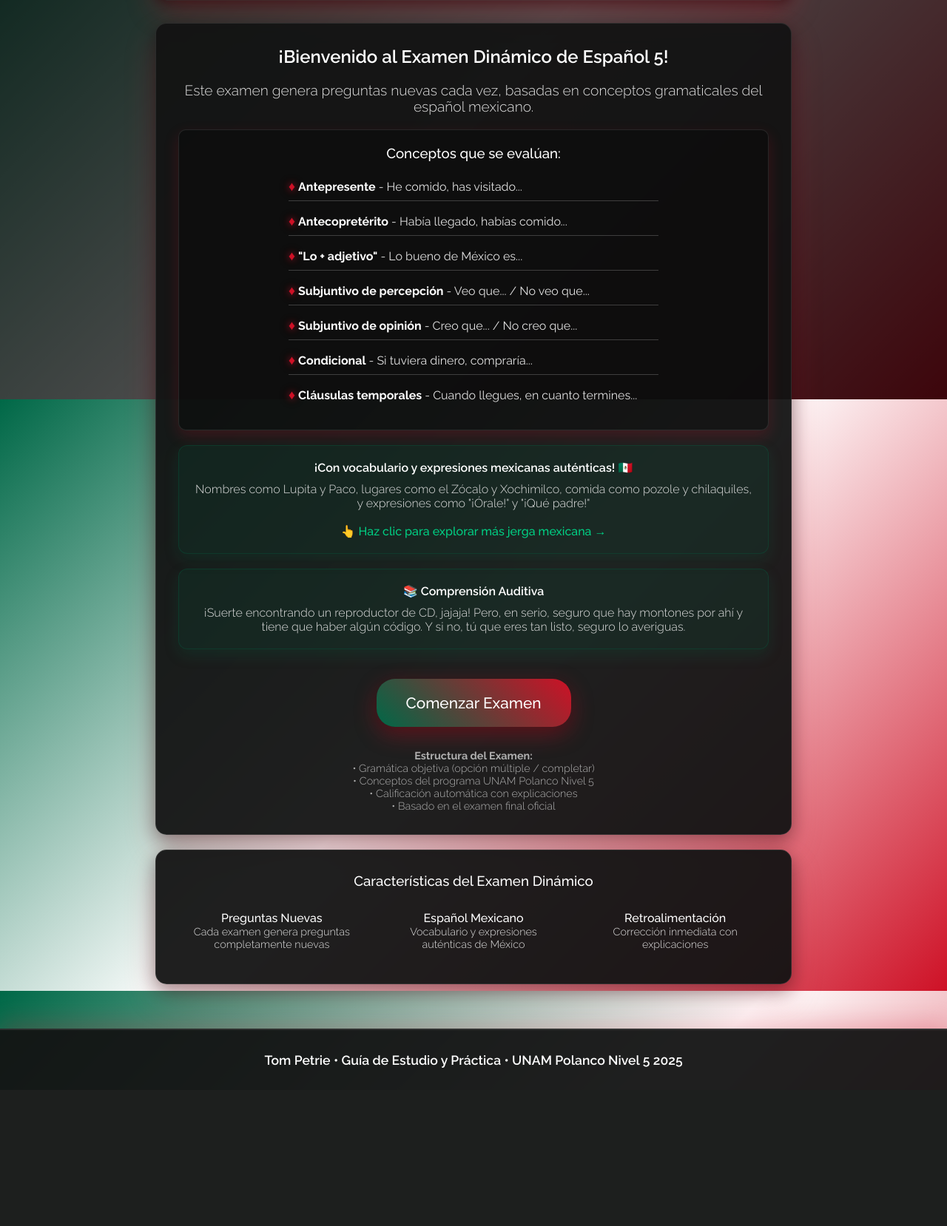
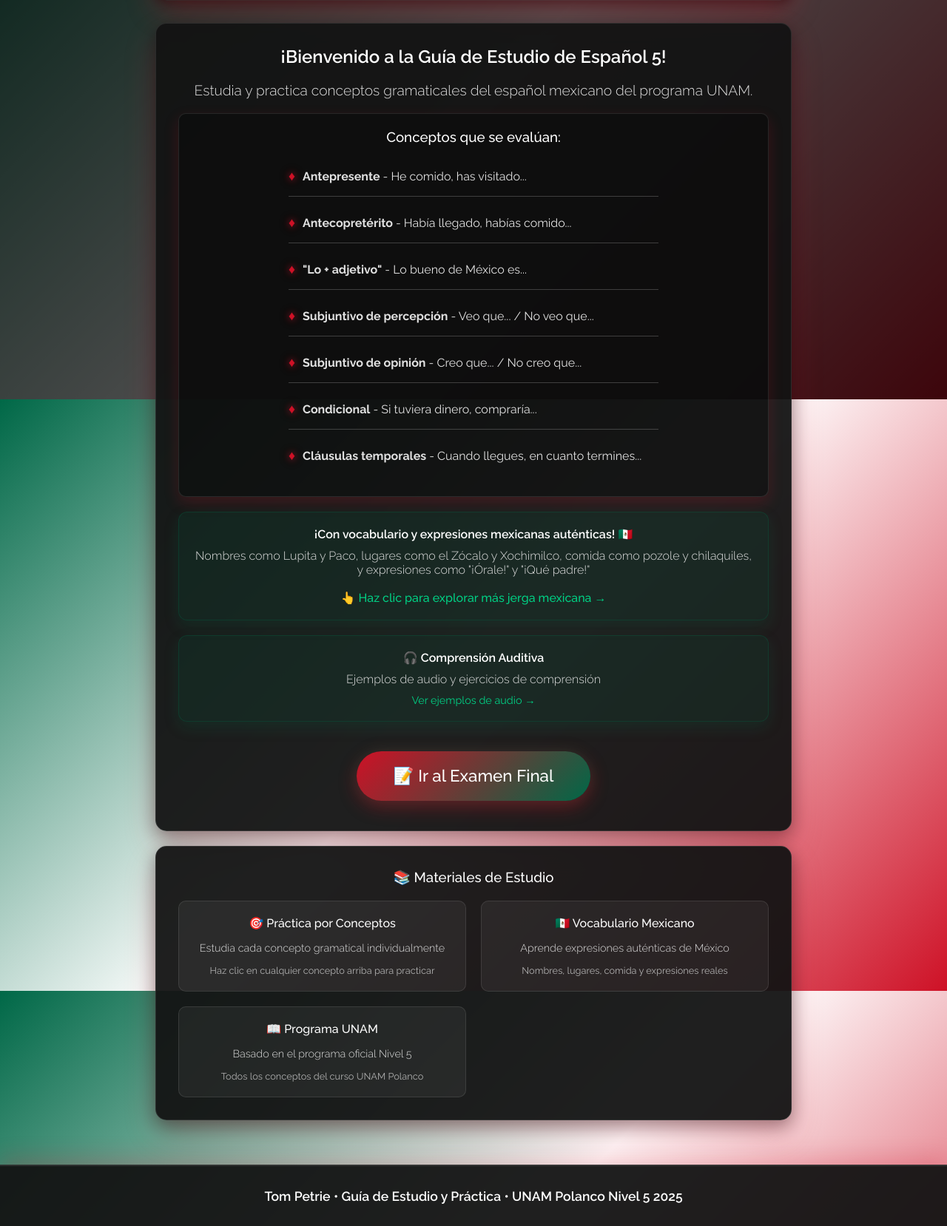
Before and after one commit to tgpetrie/Nivel5, a Flask app: page / in a window 1280 px wide. Shown: the part 260-1918 px from the top of the page at 74% size. Before the commit the page ends 1704 px from the top, so only its background shows below. Run offline with Flask 3, Linux system fonts and the light colour scheme.

Commit message:
Update index.html: all concept text clickable, hover highlight, audio link, exam button style

```diff
--- a/app.py
+++ b/app.py
@@ -907,9 +907,30 @@ generator = WebQuestionGenerator()
 def index():
     return render_template('index.html')
 
+@app.route('/audio')
+def audio():
+    """Show audio examples page"""
+    return render_template('audio.html')
+
 @app.route('/exam')
 def exam():
-    """Start a new sectioned exam"""
+    """Show exam overview page with table of contents"""
+    # Use the EXAM_SECTIONS structure directly for overview
+    section_info = []
+    for section_key, section_data in EXAM_SECTIONS.items():
+        section_info.append({
+            'section_number': section_key,
+            'section_name': section_data['title'],
+            'question_count': section_data['total_questions'],
+            'description': section_data['description'],
+            'points': section_data['points']
+        })
+
+    return render_template('exam_overview.html', sections=section_info)
+
+@app.route('/start_exam')
+def start_exam():
+    """Initialize and start the actual exam"""
     # Generate full exam with all sections
     exam_sections = generator.generate_full_exam()
 
--- a/templates/index.html
+++ b/templates/index.html
@@ -3,51 +3,72 @@
 {% block content %}
 <div class="card">
     <h2 style="color: #ffffff; margin-bottom: 20px; text-align: center; font-weight: 600;">
-        ¡Bienvenido al Examen Dinámico de Español 5!
+        ¡Bienvenido a la Guía de Estudio de Español 5!
     </h2>
 
     <div style="text-align: center; margin-bottom: 30px;">
         <p style="font-size: 1.2em; color: #e0e0e0; margin-bottom: 20px; font-weight: 300;">
-            Este examen genera preguntas nuevas cada vez, basadas en conceptos gramaticales del español mexicano.
+            Estudia y practica conceptos gramaticales del español mexicano del programa UNAM.
         </p>
 
         <div style="background: rgba(0, 0, 0, 0.3); padding: 20px; border-radius: 10px; margin: 20px 0; border: 1px solid rgba(255, 255, 255, 0.1); box-shadow: 0 8px 20px rgba(206, 17, 38, 0.2);">
             <h3 style="color: #ffffff; margin-bottom: 15px; font-weight: 500;">Conceptos que se evalúan:</h3>
-            <ul style="list-style: none; text-align: left; max-width: 500px; margin: 0 auto;">
+            <ul style="list-style: none; text-align: left; max-width: 500px; margin: 0 auto; padding: 0;">
                 <li style="margin: 8px 0; padding: 8px 0; border-bottom: 1px solid rgba(255, 255, 255, 0.2); color: #e0e0e0;">
-                    <span style="color: #ce1126; text-shadow: 0 0 8px rgba(206, 17, 38, 0.6), 0 0 15px rgba(206, 17, 38, 0.4); font-size: 1.1em;">♦</span> <a href="/concept/antepresente" class="concept-link">
-                        <strong>Antepresente</strong>
-                    </a> - He comido, has visitado...
+                    <a href="/concept/antepresente" class="concept-link-row" style="display: flex; align-items: center; gap: 10px; text-decoration: none; color: inherit; padding: 8px 0; border-radius: 8px; transition: background 0.2s;">
+                        <span style="color: #ce1126; text-shadow: 0 0 8px rgba(206, 17, 38, 0.6), 0 0 15px rgba(206, 17, 38, 0.4); font-size: 1.1em;">♦</span>
+                        <span>
+                            <strong>Antepresente</strong> - He comido, has visitado...
+                        </span>
+                    </a>
                 </li>
                 <li style="margin: 8px 0; padding: 8px 0; border-bottom: 1px solid rgba(255, 255, 255, 0.2); color: #e0e0e0;">
-                    <span style="color: #ce1126; text-shadow: 0 0 8px rgba(206, 17, 38, 0.6), 0 0 15px rgba(206, 17, 38, 0.4); font-size: 1.1em;">♦</span> <a href="/concept/antecopreterito" class="concept-link">
-                        <strong>Antecopretérito</strong>
-                    </a> - Había llegado, habías comido...
+                    <a href="/concept/antecopreterito" class="concept-link-row" style="display: flex; align-items: center; gap: 10px; text-decoration: none; color: inherit; padding: 8px 0; border-radius: 8px; transition: background 0.2s;">
+                        <span style="color: #ce1126; text-shadow: 0 0 8px rgba(206, 17, 38, 0.6), 0 0 15px rgba(206, 17, 38, 0.4); font-size: 1.1em;">♦</span>
+                        <span>
+                            <strong>Antecopretérito</strong> - Había llegado, habías comido...
+                        </span>
+                    </a>
                 </li>
                 <li style="margin: 8px 0; padding: 8px 0; border-bottom: 1px solid rgba(255, 255, 255, 0.2); color: #e0e0e0;">
-                    <span style="color: #ce1126; text-shadow: 0 0 8px rgba(206, 17, 38, 0.6), 0 0 15px rgba(206, 17, 38, 0.4); font-size: 1.1em;">♦</span> <a href="/concept/lo_adjetivo" class="concept-link">
-                        <strong>"Lo + adjetivo"</strong>
-                    </a> - Lo bueno de México es...
+                    <a href="/concept/lo_adjetivo" class="concept-link-row" style="display: flex; align-items: center; gap: 10px; text-decoration: none; color: inherit; padding: 8px 0; border-radius: 8px; transition: background 0.2s;">
+                        <span style="color: #ce1126; text-shadow: 0 0 8px rgba(206, 17, 38, 0.6), 0 0 15px rgba(206, 17, 38, 0.4); font-size: 1.1em;">♦</span>
+                        <span>
+                            <strong>"Lo + adjetivo"</strong> - Lo bueno de México es...
+                        </span>
+                    </a>
                 </li>
                 <li style="margin: 8px 0; padding: 8px 0; border-bottom: 1px solid rgba(255, 255, 255, 0.2); color: #e0e0e0;">
-                    <span style="color: #ce1126; text-shadow: 0 0 8px rgba(206, 17, 38, 0.6), 0 0 15px rgba(206, 17, 38, 0.4); font-size: 1.1em;">♦</span> <a href="/concept/subjuntivo_percepcion" class="concept-link">
-                        <strong>Subjuntivo de percepción</strong>
-                    </a> - Veo que... / No veo que...
+                    <a href="/concept/subjuntivo_percepcion" class="concept-link-row" style="display: flex; align-items: center; gap: 10px; text-decoration: none; color: inherit; padding: 8px 0; border-radius: 8px; transition: background 0.2s;">
+                        <span style="color: #ce1126; text-shadow: 0 0 8px rgba(206, 17, 38, 0.6), 0 0 15px rgba(206, 17, 38, 0.4); font-size: 1.1em;">♦</span>
+                        <span>
+                            <strong>Subjuntivo de percepción</strong> - Veo que... / No veo que...
+                        </span>
+                    </a>
                 </li>
                 <li style="margin: 8px 0; padding: 8px 0; border-bottom: 1px solid rgba(255, 255, 255, 0.2); color: #e0e0e0;">
-                    <span style="color: #ce1126; text-shadow: 0 0 8px rgba(206, 17, 38, 0.6), 0 0 15px rgba(206, 17, 38, 0.4); font-size: 1.1em;">♦</span> <a href="/concept/subjuntivo_opinion" class="concept-link">
-                        <strong>Subjuntivo de opinión</strong>
-                    </a> - Creo que... / No creo que...
+                    <a href="/concept/subjuntivo_opinion" class="concept-link-row" style="display: flex; align-items: center; gap: 10px; text-decoration: none; color: inherit; padding: 8px 0; border-radius: 8px; transition: background 0.2s;">
+                        <span style="color: #ce1126; text-shadow: 0 0 8px rgba(206, 17, 38, 0.6), 0 0 15px rgba(206, 17, 38, 0.4); font-size: 1.1em;">♦</span>
+                        <span>
+                            <strong>Subjuntivo de opinión</strong> - Creo que... / No creo que...
+                        </span>
+                    </a>
                 </li>
                 <li style="margin: 8px 0; padding: 8px 0; border-bottom: 1px solid rgba(255, 255, 255, 0.2); color: #e0e0e0;">
-                    <span style="color: #ce1126; text-shadow: 0 0 8px rgba(206, 17, 38, 0.6), 0 0 15px rgba(206, 17, 38, 0.4); font-size: 1.1em;">♦</span> <a href="/concept/condicional" class="concept-link">
-                        <strong>Condicional</strong>
-                    </a> - Si tuviera dinero, compraría...
+                    <a href="/concept/condicional" class="concept-link-row" style="display: flex; align-items: center; gap: 10px; text-decoration: none; color: inherit; padding: 8px 0; border-radius: 8px; transition: background 0.2s;">
+                        <span style="color: #ce1126; text-shadow: 0 0 8px rgba(206, 17, 38, 0.6), 0 0 15px rgba(206, 17, 38, 0.4); font-size: 1.1em;">♦</span>
+                        <span>
+                            <strong>Condicional</strong> - Si tuviera dinero, compraría...
+                        </span>
+                    </a>
                 </li>
                 <li style="margin: 8px 0; padding: 8px 0; color: #e0e0e0;">
-                    <span style="color: #ce1126; text-shadow: 0 0 8px rgba(206, 17, 38, 0.6), 0 0 15px rgba(206, 17, 38, 0.4); font-size: 1.1em;">♦</span> <a href="/concept/temporal_clauses" class="concept-link">
-                        <strong>Cláusulas temporales</strong>
-                    </a> - Cuando llegues, en cuanto termines...
+                    <a href="/concept/temporal_clauses" class="concept-link-row" style="display: flex; align-items: center; gap: 10px; text-decoration: none; color: inherit; padding: 8px 0; border-radius: 8px; transition: background 0.2s;">
+                        <span style="color: #ce1126; text-shadow: 0 0 8px rgba(206, 17, 38, 0.6), 0 0 15px rgba(206, 17, 38, 0.4); font-size: 1.1em;">♦</span>
+                        <span>
+                            <strong>Cláusulas temporales</strong> - Cuando llegues, en cuanto termines...
+                        </span>
+                    </a>
                 </li>
             </ul>
         </div>
@@ -67,58 +88,73 @@
         </a>
 
         <div class="info-box">
-            <p style="color: #ffffff; font-weight: 600;">
-                📚 Comprensión Auditiva
-            </p>
-            <p style="color: #e0e0e0; margin-top: 10px; font-weight: 300;">
-                ¡Suerte encontrando un reproductor de CD, jajaja! Pero, en serio, seguro que hay montones por ahí y tiene que haber algún código. Y si no, tú que eres tan listo, seguro lo averiguas.
-            </p>
+            <a href="/audio" style="text-decoration: none;">
+                <div style="cursor: pointer; transition: all 0.3s ease;">
+                    <p style="color: #ffffff; font-weight: 600;">
+                        🎧 Comprensión Auditiva
+                    </p>
+                    <p style="color: #e0e0e0; margin-top: 10px; font-weight: 300;">
+                        Ejemplos de audio y ejercicios de comprensión
+                    </p>
+                    <p style="color: #00d084; margin-top: 10px; font-size: 0.9em;">
+                        Ver ejemplos de audio →
+                    </p>
+                </div>
+            </a>
         </div>
     </div>
 
-    <div style="text-align: center;">
-        <a href="/exam" class="btn" style="font-size: 1.3em; padding: 20px 40px;">
-            Comenzar Examen
+    <div style="text-align: center; margin-top: 30px;">
+        <a href="/exam" class="btn" style="font-size: 1.4em; padding: 20px 50px; background: linear-gradient(135deg, #ce1126, #006847); border: none; color: white; text-decoration: none; border-radius: 50px; display: inline-block; transition: all 0.3s ease; box-shadow: 0 8px 25px rgba(206, 17, 38, 0.4), 0 0 20px rgba(0, 104, 71, 0.3);">
+            📝 Ir al Examen Final
         </a>
+    </div>
+</div>
 
-        <div style="margin-top: 20px;">
-            <p style="color: #b0b0b0; font-size: 0.9em; font-weight: 300;">
-                <strong>Estructura del Examen:</strong><br>
-                • Gramática objetiva (opción múltiple / completar)<br>
-                • Conceptos del programa UNAM Polanco Nivel 5<br>
-                • Calificación automática con explicaciones<br>
-                • Basado en el examen final oficial
+<div class="card">
+    <h3 style="color: #ffffff; text-align: center; margin-bottom: 20px; font-weight: 500;">
+        📚 Materiales de Estudio
+    </h3>
+
+    <div style="display: grid; grid-template-columns: repeat(auto-fit, minmax(300px, 1fr)); gap: 20px;">
+        <div style="text-align: center; padding: 20px; background: rgba(255, 255, 255, 0.05); border-radius: 10px; border: 1px solid rgba(255, 255, 255, 0.1);">
+            <h4 style="color: #ffffff; font-weight: 500; margin-bottom: 15px;">🎯 Práctica por Conceptos</h4>
+            <p style="color: #e0e0e0; font-size: 0.9em; font-weight: 300; margin-bottom: 15px;">
+                Estudia cada concepto gramatical individualmente
+            </p>
+            <p style="color: #b0b0b0; font-size: 0.8em;">
+                Haz clic en cualquier concepto arriba para practicar
+            </p>
+        </div>
+
+        <div style="text-align: center; padding: 20px; background: rgba(255, 255, 255, 0.05); border-radius: 10px; border: 1px solid rgba(255, 255, 255, 0.1);">
+            <h4 style="color: #ffffff; font-weight: 500; margin-bottom: 15px;">🇲🇽 Vocabulario Mexicano</h4>
+            <p style="color: #e0e0e0; font-size: 0.9em; font-weight: 300; margin-bottom: 15px;">
+                Aprende expresiones auténticas de México
+            </p>
+            <p style="color: #b0b0b0; font-size: 0.8em;">
+                Nombres, lugares, comida y expresiones reales
+            </p>
+        </div>
+
+        <div style="text-align: center; padding: 20px; background: rgba(255, 255, 255, 0.05); border-radius: 10px; border: 1px solid rgba(255, 255, 255, 0.1);">
+            <h4 style="color: #ffffff; font-weight: 500; margin-bottom: 15px;">📖 Programa UNAM</h4>
+            <p style="color: #e0e0e0; font-size: 0.9em; font-weight: 300; margin-bottom: 15px;">
+                Basado en el programa oficial Nivel 5
+            </p>
+            <p style="color: #b0b0b0; font-size: 0.8em;">
+                Todos los conceptos del curso UNAM Polanco
             </p>
         </div>
     </div>
 </div>
 
-<div class="card">
-    <h3 style="color: #ffffff; text-align: center; margin-bottom: 15px; font-weight: 500;">
-        Características del Examen Dinámico
-    </h3>
-
-    <div style="display: grid; grid-template-columns: repeat(auto-fit, minmax(250px, 1fr)); gap: 20px;">
-        <div style="text-align: center; padding: 15px;">
-            <h4 style="color: #ffffff; font-weight: 500;">Preguntas Nuevas</h4>
-            <p style="color: #e0e0e0; font-size: 0.9em; font-weight: 300;">
-                Cada examen genera preguntas completamente nuevas
-            </p>
-        </div>
-
-        <div style="text-align: center; padding: 15px;">
-            <h4 style="color: #ffffff; font-weight: 500;">Español Mexicano</h4>
-            <p style="color: #e0e0e0; font-size: 0.9em; font-weight: 300;">
-                Vocabulario y expresiones auténticas de México
-            </p>
-        </div>
-
-        <div style="text-align: center; padding: 15px;">
-            <h4 style="color: #ffffff; font-weight: 500;">Retroalimentación</h4>
-            <p style="color: #e0e0e0; font-size: 0.9em; font-weight: 300;">
-                Corrección inmediata con explicaciones
-            </p>
-        </div>
-    </div>
-</div>
+<style>
+.concept-link-row:hover {
+    background: linear-gradient(90deg, rgba(206,17,38,0.12) 0%, rgba(0,104,71,0.10) 100%);
+    box-shadow: 0 2px 12px rgba(206,17,38,0.10);
+    color: #fff !important;
+    text-decoration: none;
+}
+</style>
 {% endblock %}
```
Also changed, not shown: templates/audio.html (added, +76 -0 lines), templates/exam_overview.html (added, +95 -0 lines), 2 other files.
